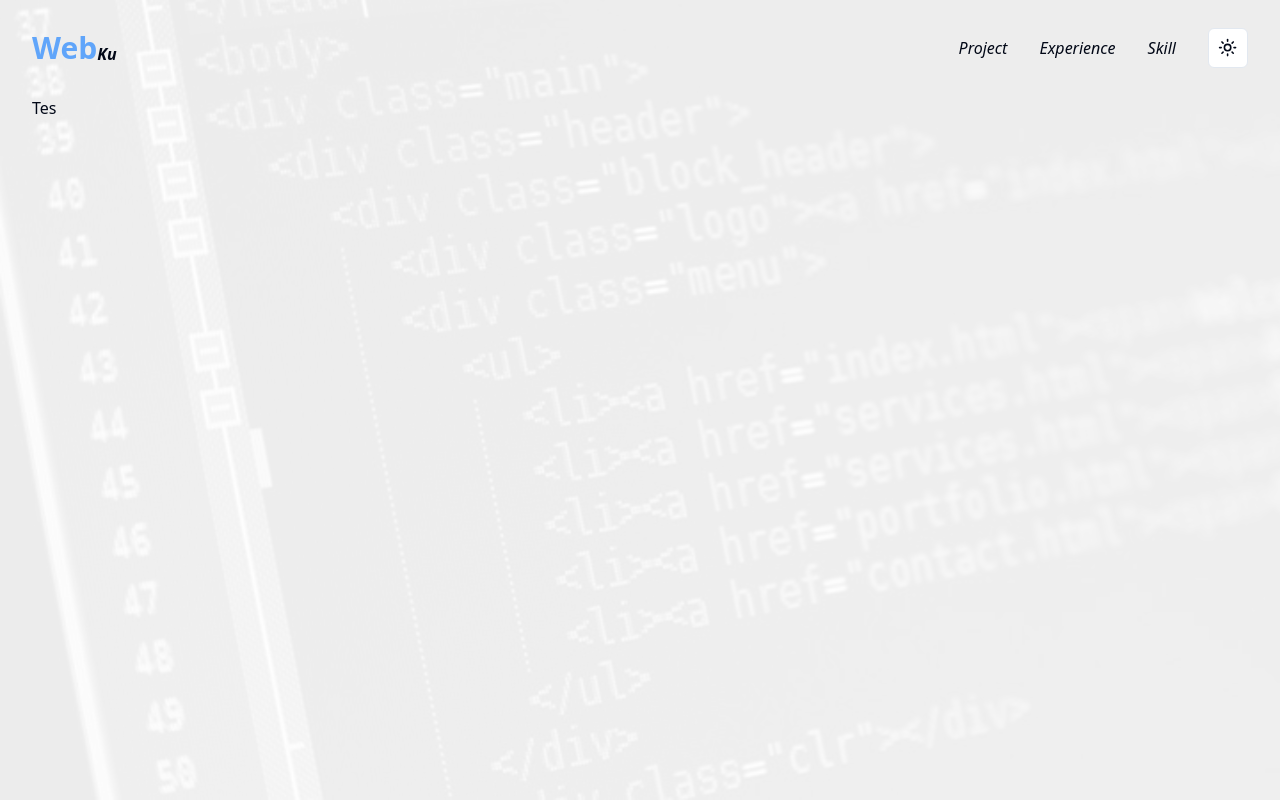
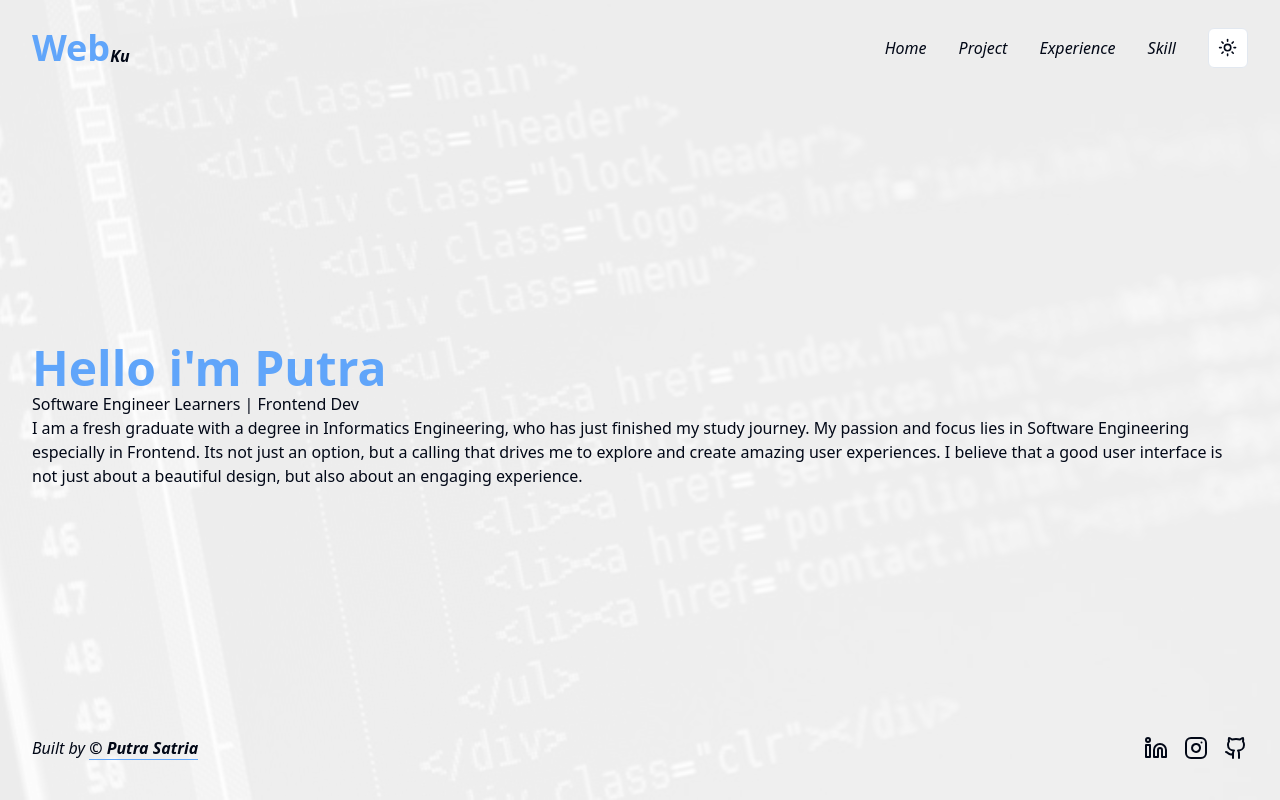
Before and after one commit to mpsalunggg/webku, a Next.js app: page / in a window 1280 px wide. Built offline with nearby package versions, Linux system fonts and the light colour scheme.

Commit message:
feat: create layout, wip home page

```diff
--- a/src/app/layout.tsx
+++ b/src/app/layout.tsx
@@ -3,7 +3,6 @@ import './globals.css';
 import { Inter as FontSans } from 'next/font/google';
 
 import { cn } from '@/lib/utils';
-import Navbar from '@/components/common/Navbar';
 import { ThemeProvider } from '@/components/common/Theme';
 
 const fontSans = FontSans({
@@ -25,7 +24,7 @@ export default function RootLayout({
     <html lang="en">
       <body
         className={cn(
-          'min-h-screen bg-my-image-light dark:bg-my-image-dark bg-no-repeat bg-cover w-full font-sans',
+          'min-h-screen bg-my-image-light dark:bg-my-image-dark bg-no-repeat bg-fixed bg-center bg-cover w-full font-sans',
           fontSans.variable
         )}
       >
@@ -35,7 +34,6 @@ export default function RootLayout({
           enableSystem
           disableTransitionOnChange
         >
-          <Navbar />
           {children}
         </ThemeProvider>
       </body>
--- a/src/app/page.tsx
+++ b/src/app/page.tsx
@@ -1,7 +1,24 @@
+import Main from '@/components/common/Main';
+
 export default function Home() {
   return (
-    <main className="container">
-      <h1>Tes</h1>
-    </main>
+    <Main className="justify-between">
+      <main className="container h-full">
+        <div>
+          <h1 className="font-bold text-5xl text-blue-400">
+            Hello i&apos;m Putra
+          </h1>
+          <p>Software Engineer Learners | Frontend Dev</p>
+          <span>
+            I am a fresh graduate with a degree in Informatics Engineering, who
+            has just finished my study journey. My passion and focus lies in
+            Software Engineering especially in Frontend. Its not just an option,
+            but a calling that drives me to explore and create amazing user
+            experiences. I believe that a good user interface is not just about
+            a beautiful design, but also about an engaging experience.
+          </span>
+        </div>
+      </main>
+    </Main>
   );
 }
--- /dev/null
+++ b/src/app/project/page.tsx
@@ -0,0 +1,12 @@
+import Main from '@/components/common/Main';
+import { NextPage } from 'next';
+import { FC } from 'react';
+
+const Project: FC<NextPage> = () => {
+  return (
+    <Main>
+      <div className="h-[2000px]">Project</div>
+    </Main>
+  );
+};
+export default Project;
--- /dev/null
+++ b/src/components/common/Footer/index.tsx
@@ -0,0 +1,25 @@
+import { Github, Instagram, Linkedin } from 'lucide-react';
+import { FC } from 'react';
+
+const Footer: FC = () => {
+  return (
+    <footer className="w-full h-16 border-blue-400">
+      <div className="container flex justify-between">
+        <div>
+          <p className="italic">
+            Built by {''}
+            <span className="font-semibold border-b border-blue-400">
+              &copy; Putra Satria
+            </span>
+          </p>
+        </div>
+        <div className="flex gap-4">
+          <Linkedin />
+          <Instagram />
+          <Github />
+        </div>
+      </div>
+    </footer>
+  );
+};
+export default Footer;
--- /dev/null
+++ b/src/components/common/Main/index.tsx
@@ -0,0 +1,20 @@
+import { cn } from '@/lib/utils';
+import Footer from '../Footer';
+import Navbar from '../Navbar';
+
+const Main = ({
+  children,
+  className
+}: {
+  children: React.ReactNode;
+  className?: string;
+}) => {
+  return (
+    <div className={cn('min-h-screen flex flex-col', className)}>
+      <Navbar />
+      {children}
+      <Footer />
+    </div>
+  );
+};
+export default Main;
--- a/src/components/common/Navbar/index.tsx
+++ b/src/components/common/Navbar/index.tsx
@@ -1,20 +1,29 @@
-import { Menu } from '@/constants/menu';
+'use client';
+import { usePathname } from 'next/navigation';
 import { FC } from 'react';
+
+import { Menu, PathMenu } from '@/constants/menu';
+import { cn } from '@/lib/utils';
 import { ModeToggle } from '../ModeToggle';
 
 const Navbar: FC = () => {
+  const path = usePathname();
   return (
     <header className="h-24 flex items-center sticky top-0">
       <div className="container flex items-center justify-between">
-        <div className="flex items-end">
-          <p className="font-extrabold text-3xl text-blue-400">Web</p>
-          <p className="font-semibold text-md italic">Ku</p>
+        <div>
+          <div className="flex items-end">
+            <p className="font-extrabold text-4xl text-blue-400">Web</p>
+            <p className="font-semibold text-md italic">Ku</p>
+          </div>
         </div>
         <div className="flex items-center gap-8 italic">
           {Menu.map(item => (
             <p
               key={item.id}
-              className="hover:text-blue-400 cursor-pointer hover:border-b hover:border-blue-400 duration-100"
+              className={cn(
+                'hover:text-blue-400 cursor-pointer hover:border-b hover:border-blue-400 duration-100'
+              )}
             >
               {item.name}
             </p>
--- a/src/constants/menu.ts
+++ b/src/constants/menu.ts
@@ -3,14 +3,24 @@ import { MenuType } from '@/types/menu';
 export const Menu: MenuType[] = [
   {
     id: 1,
-    name: 'Project'
+    name: 'Home',
+    path: '/'
   },
   {
     id: 2,
-    name: 'Experience'
+    name: 'Project',
+    path: '/project'
   },
   {
     id: 3,
-    name: 'Skill'
+    name: 'Experience',
+    path: '/experience'
+  },
+  {
+    id: 4,
+    name: 'Skill',
+    path: '/skill'
   }
 ];
+
+export const PathMenu = Menu.map(item => item.path);
--- a/src/types/menu.ts
+++ b/src/types/menu.ts
@@ -1,4 +1,5 @@
 export interface MenuType {
   id: number;
   name?: string;
+  path: string;
 }
```
